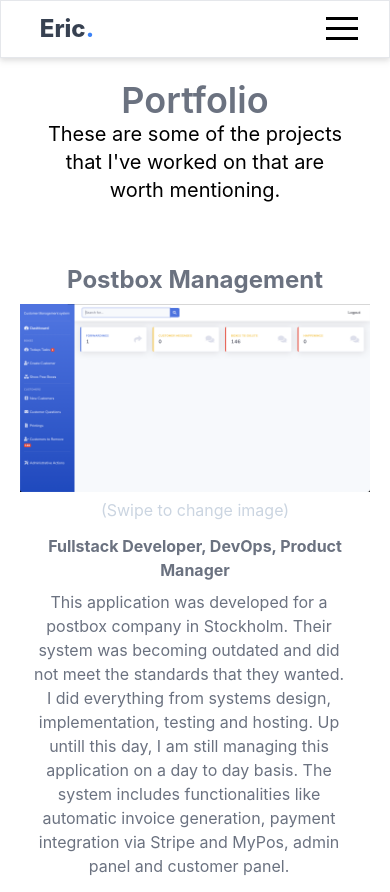
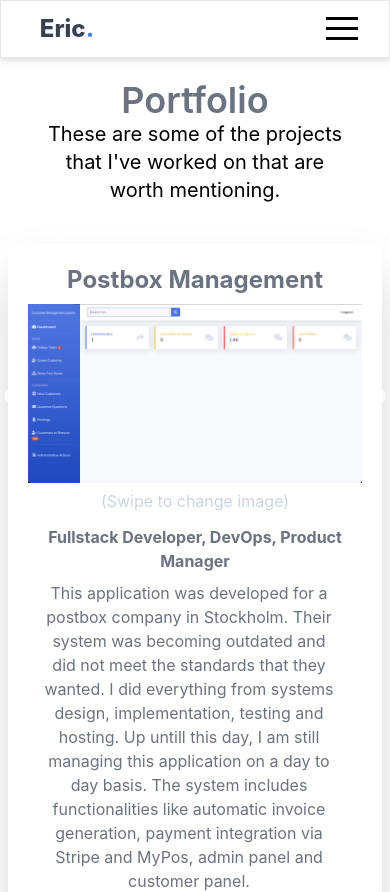
Before and after one commit to zeppsan/Portfolio, a Next.js app: page /portfolio in a window 390 px wide. Shown: the top 892 px of the page. Built offline with nearby package versions, Linux system fonts and the light colour scheme.

Commit message:
fix: Size of popup was to small on small screens

```diff
--- a/pages/portfolio.jsx
+++ b/pages/portfolio.jsx
@@ -11,6 +11,7 @@ export default function Home() {
                     <p className="text-xl">These are some of the projects that I&apos;ve worked on that are worth mentioning.</p>
                 </div>
 
+                <div className="px-2">
                     <PortfolioItem
                         title="Postbox Management"
                         roles="Fullstack Developer, DevOps, Product Manager"
@@ -88,6 +89,7 @@ export default function Home() {
                         ]}
                     />
                 </div>
+            </div>
 
         </DefaultLayout>
   )
--- a/src/components/Experiences/ExperienceItem.jsx
+++ b/src/components/Experiences/ExperienceItem.jsx
@@ -1,4 +1,3 @@
-import Image from 'next/image'
 
 const ExperienceItem = (props) => {
     return (
--- a/src/components/Portfolio/PortfolioItem.jsx
+++ b/src/components/Portfolio/PortfolioItem.jsx
@@ -3,14 +3,14 @@ import ImageCarousel from '../../../src/components/Slider/Index'
 
 const PortfolioItem = (props) => {
     return (
-        <div className="w-full md:w-4/5 md:mx-auto flex flex-col md:flex-row justify-around md:text-left text-center mt-10 shadow-xl rounded-xl p-5 items-center">
+        <div className="w-full md:w-4/5 md:mx-auto flex flex-col md:flex-row justify-around md:text-left text-center mt-10 shadow-2xl rounded-xl p-5 items-center">
             <div className="w-full md:w-1/2 order-2 md:order-1">
                 <div className="p-3">
                     <p className="text-2xl text-gray-500 font-bold hidden md:block">{props.title}</p>
                     <p className="text-gray-500 font-bold">{props.roles}</p>
                     <p className="text-md text-gray-500 mt-2 pr-3">{props.content}</p>
 
-                    <div className="ml-0 mt-3">
+                    <div className=" mt-3">
                         {props.languages.map(lang => {
                             return (<PortfolioLanguage key={Math.random()} language={lang}/>)
                         })}
--- a/src/components/popUpContact/Index.jsx
+++ b/src/components/popUpContact/Index.jsx
@@ -12,13 +12,13 @@ const Popup = (props) => {
             initial= {{opacity:0}}
             animate={{opacity:1}}
             transition={{duration:.2, delay: .3}}
-            className=" w-11/12 lg:w-4/5 xl:w-1/3 h-1/3 bg-white rounded-xl shadow-xl flex flex-col px-10 text-center">
+            className=" w-11/12 lg:w-4/5 xl:w-1/3 h-auto pb-5 bg-white rounded-xl shadow-xl flex flex-col px-10 text-center">
                 <p className="text-xl font-bold text-slate-600 mt-6">I&apos;m glad to hear that you want to talk to me!</p>
                 <PopUpLink link="mailto:ericqvarnstrom@gmail.com">Ericqvarnstrom@gmail.com</PopUpLink>
                 <PopUpLink link="tel:ericqvarnstrom@gmail.com">+46702258844</PopUpLink>
                 <PopUpLink link="https://www.linkedin.com/in/ericqvarnström/" target="_blank">Linkedin</PopUpLink>
 
-                <button className="mt-10" onClick={props.close}>Close</button>
+                <button className="mt-10 rounded-xl shadow-md bg-slate-300 text-slate-100 hover:text-white hover:bg-slate-400 transition-all gover:shadow-xl py-2"  onClick={props.close}>Close</button>
             </motion.div>
         </motion.div>
     );
```
Lines whose indentation alone changed are shown as unchanged.
